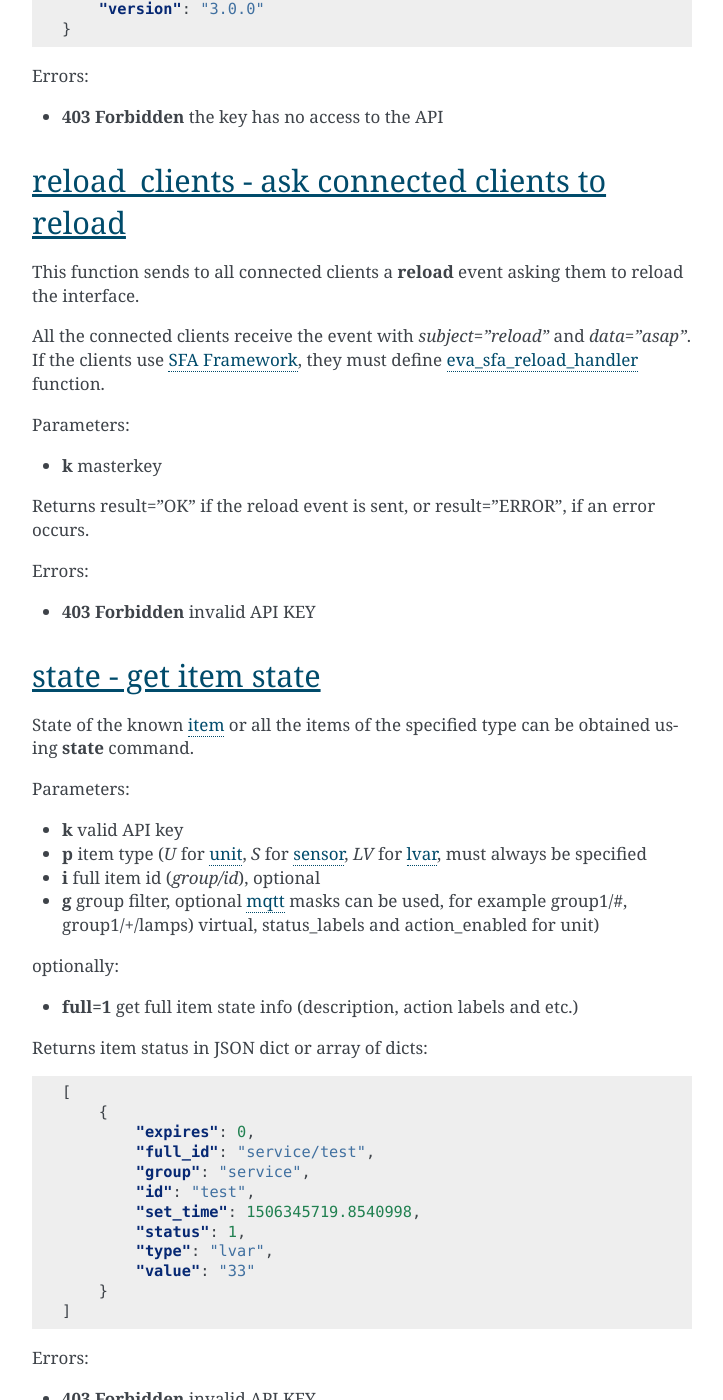
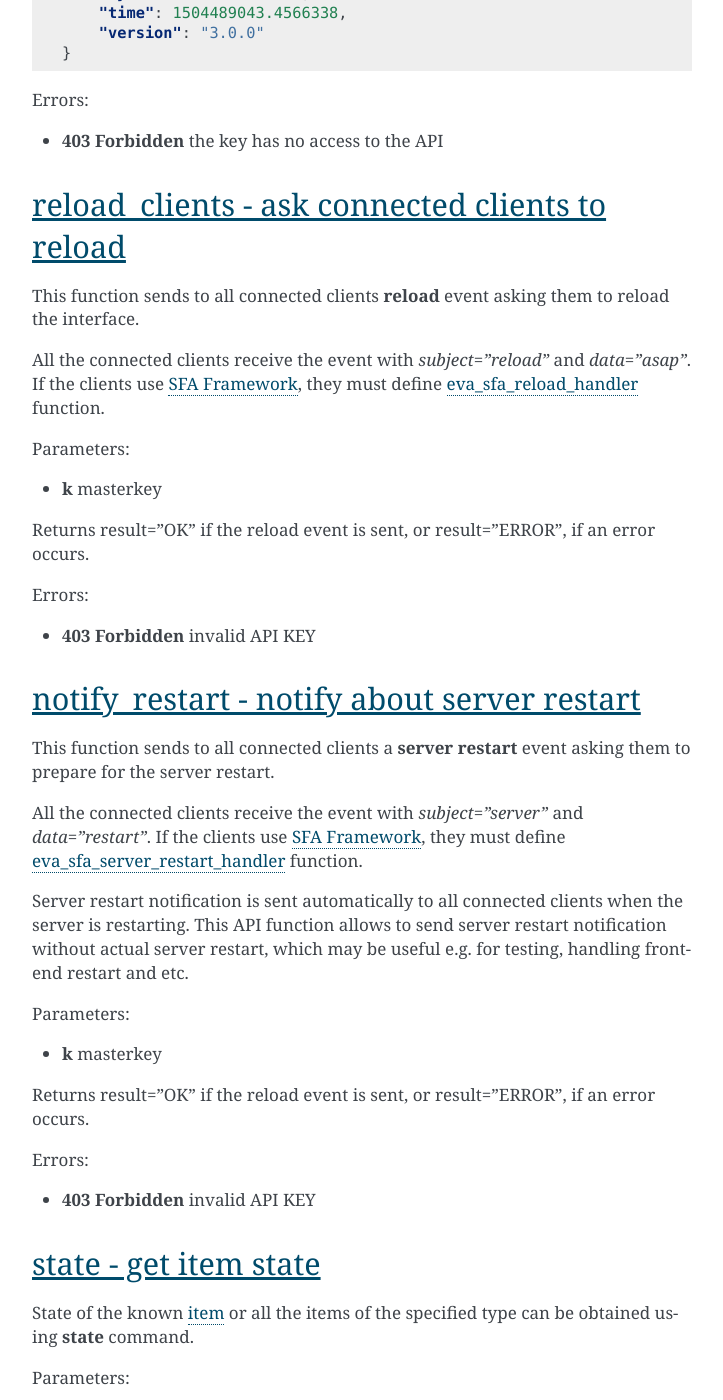
Before and after one commit to alttch/eva3, a Sphinx documentation site: the page built from doc/sfa/sfa_api.rst, in a window 1280 px wide and 1400 px high, scrolled down 2876 px. Shown: the whole window, without its empty margins (388-1111 px from the left). Built offline with Sphinx 7.4.7, drawn with Linux system fonts in a browser that asks for light colours; some of the changed text lies outside the part shown.

Commit message:
server restart event

```diff
--- a/doc/sfa/sfa_api.rst
+++ b/doc/sfa/sfa_api.rst
@@ -129,12 +129,40 @@ Errors:
 reload_clients - ask connected clients to reload
 ------------------------------------------------
 
-This function sends to all connected clients a **reload** event asking them to
+This function sends to all connected clients **reload** event asking them to
 reload the interface.
 
 All the connected clients receive the event with *subject="reload"* and
 *data="asap"*. If the clients use :doc:`sfa_framework`, they must define
 :ref:`eva_sfa_reload_handler<sfw_reload>` function.
+
+Parameters:
+
+* **k** masterkey
+
+Returns result="OK" if the reload event is sent, or result="ERROR", if an error
+occurs.
+
+Errors:
+
+* **403 Forbidden** invalid API KEY
+
+.. _sfa_notify_restart:
+
+notify_restart - notify about server restart
+--------------------------------------------
+
+This function sends to all connected clients a **server restart** event asking
+them to prepare for the server restart.
+
+All the connected clients receive the event with *subject="server"* and
+*data="restart"*. If the clients use :doc:`sfa_framework`, they must define
+:ref:`eva_sfa_server_restart_handler<sfw_server_restart>` function.
+
+Server restart notification is sent automatically to all connected clients when
+the server is restarting. This API function allows to send server restart
+notification without actual server restart, which may be useful e.g. for
+testing, handling frontend restart and etc.
 
 Parameters:
 
```
Also changed, not shown: doc/sfa/sfa_framework.rst (+10 -0 lines).
